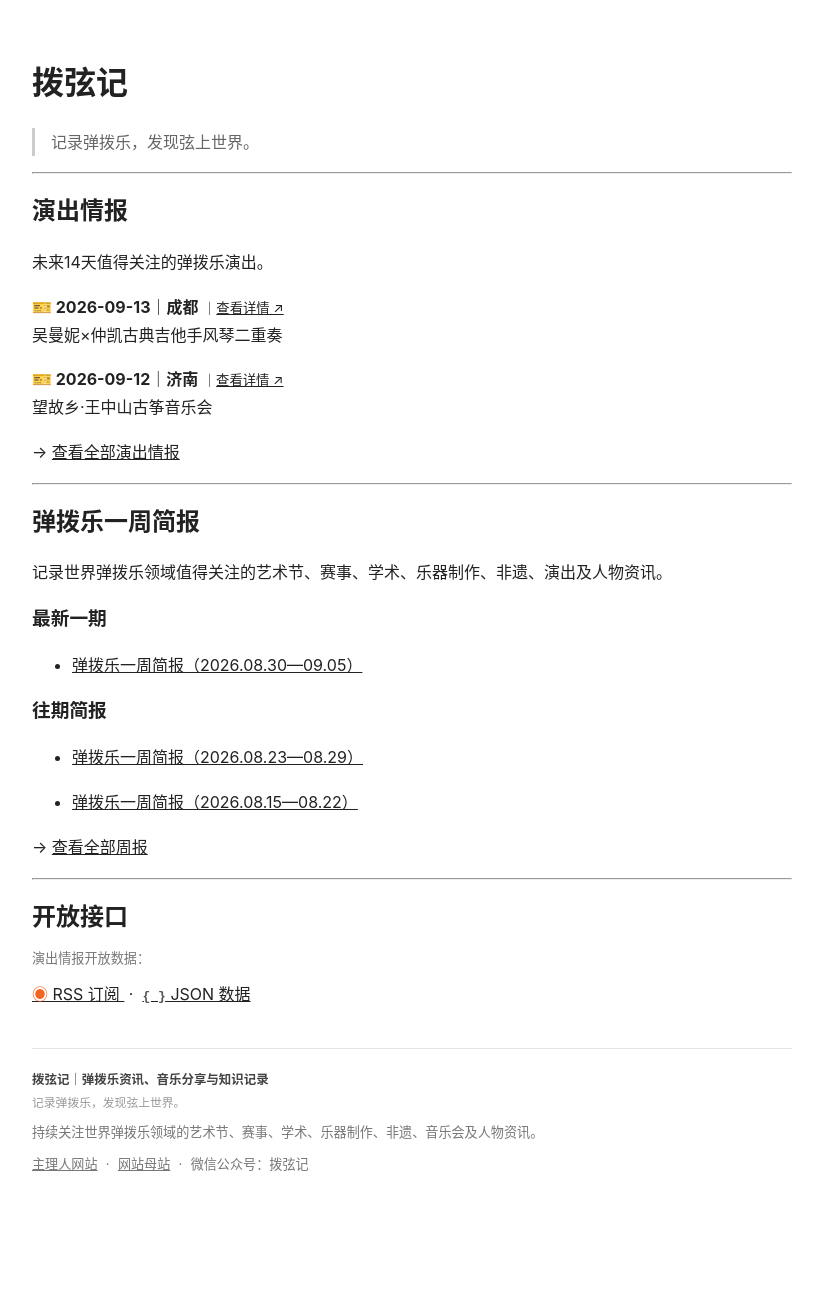
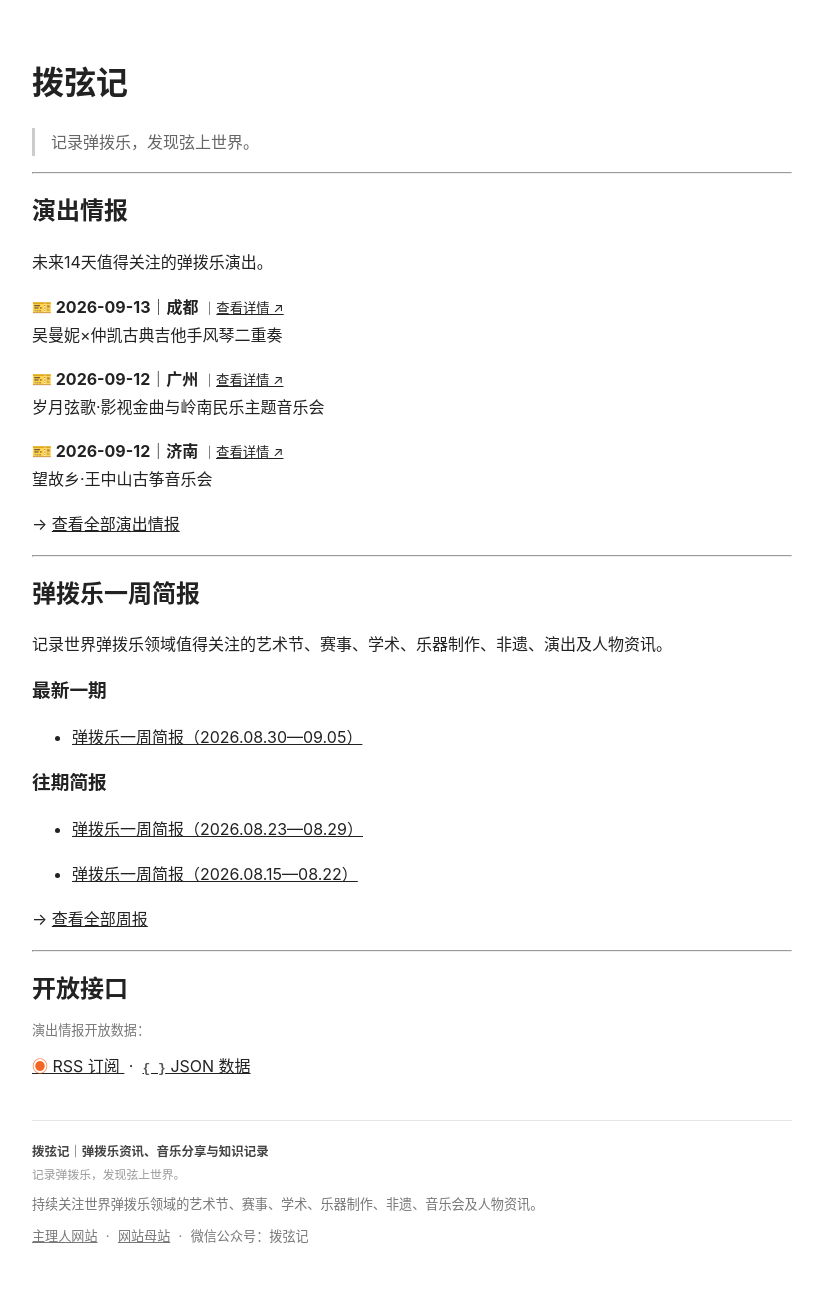
Before and after one commit to KeenKwok/boxianji, a Jekyll site: the page built from index.md, in a window 1280 px wide. Shown: the whole page, without its empty margins (228-1051 px from the left). Built offline with Jekyll 4.4.1, drawn with Linux system fonts in a browser that asks for light colours; before the commit the page ends 1228 px from its top, so only the background shows below that.

Commit message:
更新 attention.yml

```diff
--- a/_data/attention.yml
+++ b/_data/attention.yml
@@ -12,6 +12,11 @@
   city: "成都"
   title: "吴曼妮×仲凯古典吉他手风琴二重奏"
   link: "https://mp.weixin.qq.com/s/uAix-q8RhQyatZqO7vV0UQ"
+
+- date: "2026-09-12"
+  city: "广州"
+  title: "岁月弦歌·影视金曲与岭南民乐主题音乐会"
+  link: "https://mp.weixin.qq.com/s/maxL-XRmmxMClD_RFxYbbQ"
 
 - date: "2026-09-12"
   city: "济南"
```
